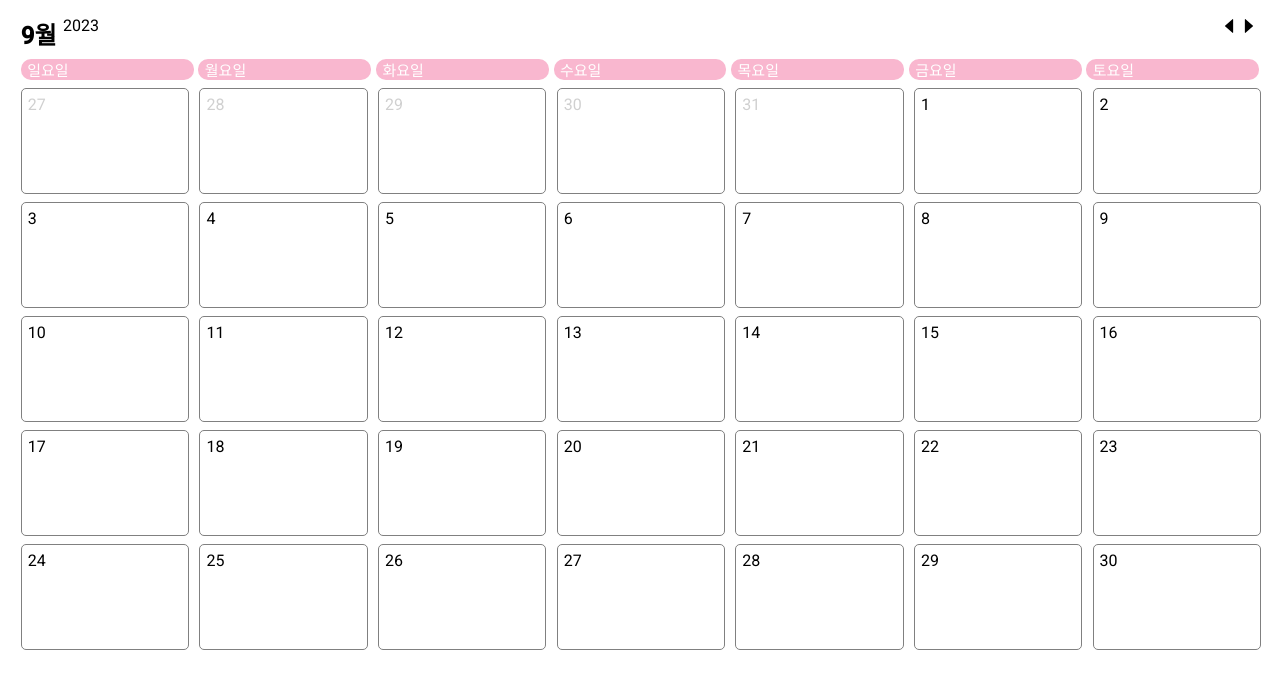
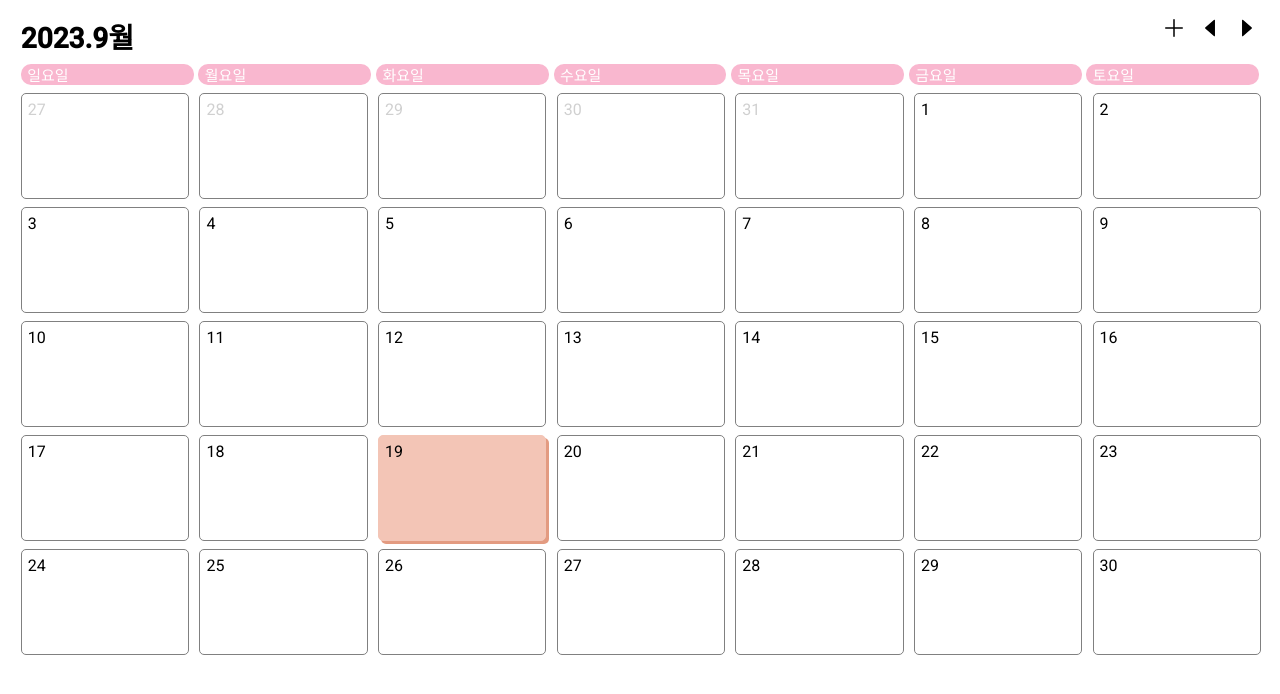
Before and after one commit to optshj/Calender, a React (Create React App) app: page / in a window 1280 px wide. Shown: the top 694 px of the page. Built offline with nearby package versions, Linux system fonts and the light colour scheme.

Commit message:
[Docs] Readme.md 수정

```diff
--- a/src/App.js
+++ b/src/App.js
@@ -1,6 +1,7 @@
-import React, { Component } from 'react';
+import React from 'react';
 import CalenderBody from './components/CalenderBody';
 import DateContextProvider from './context';
+
 function App(){
     return (
 		<div>
--- a/src/components/CalenderBody.js
+++ b/src/components/CalenderBody.js
@@ -22,7 +22,7 @@ function CalenderBody(){
 		for (let i=0;i<7;i++){
 			const inMonth = day.getMonth() === monthStart.getMonth();
 			days.push(
-				<Cells day={day} inMonth={inMonth} selected = {isSameDay(day,select)}/>
+				<Cells day={day} inMonth={inMonth} selected = {isSameDay(day,select)}/> //선택된 항목의 날짜가 해당 항목의 날짜랑 같은지?
 			)
 			day = addDays(day,1);
 		}
--- a/src/components/Cells.js
+++ b/src/components/Cells.js
@@ -5,7 +5,7 @@ import { DateContext } from '../context';
 function Cells({day,inMonth,selected}){
 	const {select,setSelect} = useContext(DateContext);
 	const onClick = () => {
-		setSelect(day);
+		setSelect(day); //선택된 날짜 변경
 	}
 	return(
 		<div className={selected?styles.select:styles.cell} onClick={onClick}>
--- a/src/components/Header.js
+++ b/src/components/Header.js
@@ -1,6 +1,7 @@
 import React ,{useContext} from 'react';
 import styles from '../css/Header.module.css';
 import { AiFillCaretLeft,AiFillCaretRight } from "react-icons/ai";
+import { BsPlusLg } from "react-icons/bs";
 import { DateContext } from '../context';
 import { addMonths,subMonths } from 'date-fns';
 
@@ -13,13 +14,16 @@ function Header(){ //제일 위에 있는 월,년도, 이전월, 다음월 표
 	function onNext() {
 		setDate(addMonths(date,1));
 	}
+	function onAdd() {
+
+	}
 	return(
 		<div className={styles.form}>
 			<div className={styles.leftform}>
-				<div className={styles.month}>{date.getMonth()+1}월</div>
-				<div className={styles.year}>{date.getFullYear()}</div>
+				<div className={styles.day}>{date.getFullYear()}.{date.getMonth()+1}월</div>
 			</div>
 			<div className={styles.rightform}>
+				<div className={styles.add} onClick={onAdd}><BsPlusLg/></div>
 				<div className={styles.prev} onClick={onPrev}><AiFillCaretLeft/></div>
 				<div className={styles.next} onClick={onNext}><AiFillCaretRight/></div>
 			</div>
--- a/src/context.js
+++ b/src/context.js
@@ -4,7 +4,7 @@ export const DateContext = createContext();
 
 const DateContextProvider = ({children}) =>{
 	const [date,setDate] = useState(new Date());
-	const [select,setSelect] = useState('');
+	const [select,setSelect] = useState(new Date());
 	const value = {date,setDate,select,setSelect};
 	return(
 		<DateContext.Provider value={value}>{children}</DateContext.Provider>
--- a/src/css/Header.module.css
+++ b/src/css/Header.module.css
@@ -10,20 +10,24 @@
 	flex-direction:row;
 }
 .rightform{
-	padding-right:1vw;
 	display:flex;
 	flex-direction:row;
-	font-size:20px;
-
+	font-size:24px;
 }
 .prev{
 	cursor:pointer;
+	margin-right:1vw;
 }
 .next{
 	cursor:pointer;
+	margin-right:1vw;
 }
-.month{
-	font-size:24px;
+.day{
+	font-size:28px;
 	font-weight: bold;
 	padding-right:0.5vw;
 }
+.add{
+	cursor:pointer;
+	margin-right:1vw;
+}
```
Also changed, not shown: 1 other file (tests, documents, lock files or other folders).
